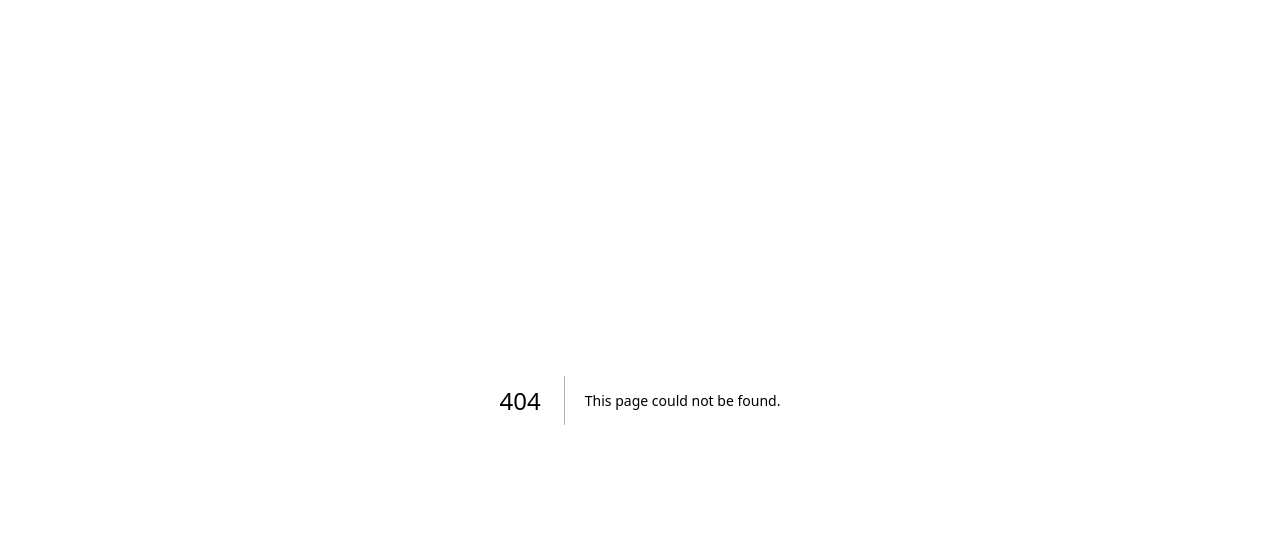
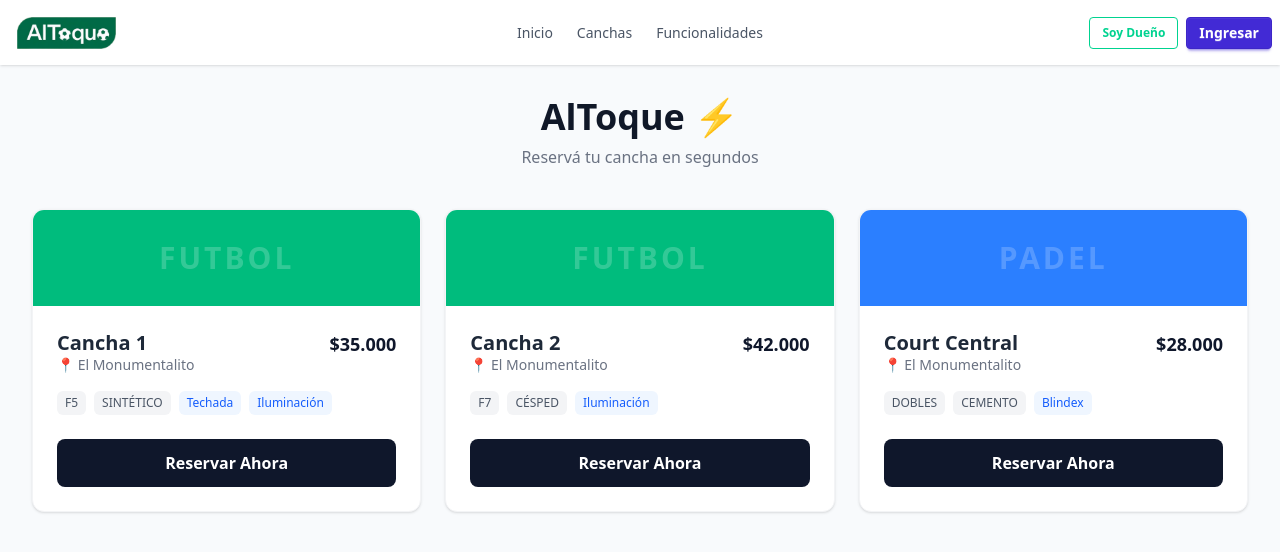
Before and after one commit to LautaroXDS/PROYECTO-ALTOQUE-, a Next.js app: page /canchas in a window 1280 px wide. Before the commit this address had no page. Shown: the top 552 px of the page. Built offline with nearby package versions, Linux system fonts and the light colour scheme.

Commit message:
Navbar y Page v1

```diff
--- /dev/null
+++ b/app/canchas/page.tsx
@@ -0,0 +1,149 @@
+import { supabase } from '../../lib/supabase'
+
+interface Cancha {
+  id: number
+  nombre: string
+  deporte: string
+  formato: string
+  superficie: string
+  precio_hora: number
+  caracteristicas: string[] | null
+
+  complejos: {
+    nombre: string
+    direccion: string
+  } | null
+}
+
+export default async function Home() {
+
+  // --- 🔴 COMENTAMOS LA PARTE QUE FALLA (SUPABASE) ---
+  /*
+  const { data: canchas, error } = await supabase
+    .from('canchas')
+    .select(`
+      *,
+      complejos (
+        nombre,
+        direccion
+      )
+    `)
+  */
+
+  // --- 🟢 AGREGAMOS DATOS FALSOS PARA VER EL DISEÑO ---
+  const error = null; // Fingimos que no hay error
+
+  const canchas = [
+    {
+      id: 1,
+      nombre: "Cancha 1",
+      deporte: "futbol",
+      formato: "F5",
+      superficie: "Sintético",
+      precio_hora: 35000,
+      caracteristicas: ["Techada", "Iluminación"],
+      complejos: { nombre: "El Monumentalito", direccion: "Calle Falsa 123" }
+    },
+    {
+      id: 2,
+      nombre: "Cancha 2",
+      deporte: "futbol",
+      formato: "F7",
+      superficie: "Césped",
+      precio_hora: 42000,
+      caracteristicas: ["Iluminación"],
+      complejos: { nombre: "El Monumentalito", direccion: "Calle Falsa 123" }
+    },
+    {
+      id: 3,
+      nombre: "Court Central",
+      deporte: "padel",
+      formato: "Dobles",
+      superficie: "Cemento",
+      precio_hora: 28000,
+      caracteristicas: ["Blindex"],
+      complejos: { nombre: "El Monumentalito", direccion: "Calle Falsa 123" }
+    }
+  ];
+  // ----------------------------------------------------
+
+  if (error) {
+    console.error("Error trayendo canchas:", error)
+    return <div className="p-10 text-red-500">Error cargando las canchas. Revisá la consola.</div>
+  }
+
+  return (
+    <main className="min-h-screen bg-slate-50 p-8">
+      <header className="mb-10 text-center">
+        <h1 className="text-4xl font-black text-gray-900 mb-2">
+          AlToque ⚡
+        </h1>
+        <p className="text-gray-500">Reservá tu cancha en segundos</p>
+      </header>
+
+      <div className="max-w-7xl mx-auto grid grid-cols-1 md:grid-cols-2 lg:grid-cols-3 gap-6">
+
+        {canchas?.map((cancha: any) => (
+          <div
+            key={cancha.id}
+            className="bg-white rounded-xl overflow-hidden shadow-sm hover:shadow-md transition border border-gray-100"
+          >
+            {/* Cabecera de Color según Deporte */}
+            <div className={`h-24 flex items-center justify-center ${
+              cancha.deporte === 'futbol' ? 'bg-emerald-500' : 'bg-blue-500'
+            }`}>
+              <span className="text-white font-bold text-3xl uppercase tracking-widest opacity-20">
+                {cancha.deporte}
+              </span>
+            </div>
+
+            <div className="p-6">
+              <div className="flex justify-between items-start mb-2">
+                <div>
+                  <h2 className="text-xl font-bold text-gray-800 leading-tight">
+                    {cancha.nombre}
+                  </h2>
+                  <p className="text-sm text-gray-500 font-medium">
+                    📍 {cancha.complejos?.nombre || "Complejo Desconocido"}
+                  </p>
+                </div>
+                <div className="text-right">
+                  <span className="block text-lg font-bold text-slate-900">
+                    ${cancha.precio_hora.toLocaleString('es-AR')}
+                  </span>
+                </div>
+              </div>
+
+              <div className="flex flex-wrap gap-2 mt-4 mb-6">
+                <span className="px-2 py-1 bg-gray-100 text-gray-600 text-xs rounded-md font-medium uppercase">
+                  {cancha.formato}
+                </span>
+                <span className="px-2 py-1 bg-gray-100 text-gray-600 text-xs rounded-md font-medium uppercase">
+                  {cancha.superficie}
+                </span>
+                {cancha.caracteristicas?.map((car: string, i: number) => (
+                   <span key={i} className="px-2 py-1 bg-blue-50 text-blue-600 text-xs rounded-md font-medium capitalize">
+                     {car}
+                   </span>
+                ))}
+              </div>
+
+              <button className="w-full bg-slate-900 text-white py-3 rounded-lg font-semibold hover:bg-slate-800 transition active:scale-95">
+                Reservar Ahora
+              </button>
+
+
+            </div>
+          </div>
+        ))}
+
+        {canchas?.length === 0 && (
+          <p className="col-span-3 text-center text-gray-400">
+            No se encontraron canchas disponibles.
+          </p>
+        )}
+
+      </div>
+    </main>
+  )
+}
--- a/app/layout.tsx
+++ b/app/layout.tsx
@@ -1,7 +1,10 @@
 import type { Metadata } from "next";
+// 1. Mantenemos las fuentes modernas
 import { Geist, Geist_Mono } from "next/font/google";
 import "./globals.css";
+import Navbar from "../components/Navbar";
 
+// Configuración de las fuentes
 const geistSans = Geist({
   variable: "--font-geist-sans",
   subsets: ["latin"],
@@ -12,9 +15,10 @@ const geistMono = Geist_Mono({
   subsets: ["latin"],
 });
 
+//  título para tu negocio
 export const metadata: Metadata = {
-  title: "Create Next App",
-  description: "Generated by create next app",
+  title: "AlToque - Reserva canchas de fútbol, pádel y tenis al instante",
+  description: "Plataforma para reservar canchas deportivas en tu ciudad de forma rápida y sencilla.",
 };
 
 export default function RootLayout({
@@ -23,11 +27,19 @@ export default function RootLayout({
   children: React.ReactNode;
 }>) {
   return (
-    <html lang="en" data-theme="emerald">
+
+    <html lang="es" data-theme="emerald">
       <body
         className={`${geistSans.variable} ${geistMono.variable} antialiased`}
       >
+
+        <Navbar />
+
+
         {children}
+
+
+
       </body>
     </html>
   );
--- a/app/page.tsx
+++ b/app/page.tsx
@@ -1,114 +1,93 @@
-import { supabase } from '../lib/supabase'
+import { MapPin, Trophy, Calendar, Clock } from "lucide-react";
+
+export default function Home() {
+  return (
+    <main className="min-h-screen bg-white">
+      {}
+      <div className="relative w-full min-h-[600px] flex flex-col justify-center items-center pb-20 md:pb-0">
+        {/* 1. IMAGEN DE FONDO + GRADIENTE */}
+        <div className="absolute inset-0 z-0">
+          <img
+            src="https://images.unsplash.com/photo-1626248316972-277121669460?q=80&w=2070&auto=format&fit=crop"
+            alt="Fondo Tenis"
+            className="w-full h-full object-cover object-right"
+          />
+          <div className="absolute inset-0 from-white via-white/90 to-transparent/20"></div>
+        </div>
+
+        {/* 2. CONTENIDO (Texto) */}
+        {/* CAMBIO 2: Centramos el texto y le damos margen arriba para separar */}
+        <div className="relative z-10 max-w-7xl mx-auto px-6 w-full pt-20 md:pt-0">
+          <h1 className="text-5xl md:text-6xl font-black text-emerald-600 leading-tight mb-4 text-center md:text-left">
+            Reserva tu cancha <br />
+            <span className="text-emerald-500">al instante</span>
+          </h1>
+          <p className="text-xl text-gray-500 max-w-lg mb-8 font-medium text-center md:text-left mx-auto md:mx-0">
+            Explorá las canchas disponibles en tu ciudad y en tiempo real.
+          </p>
+        </div>
 
 
-interface Cancha {
-  id: number
-  nombre: string
-  deporte: string
-  formato: string
-  superficie: string
-  precio_hora: number
-  caracteristicas: string[] | null
-
-  complejos: {
-    nombre: string
-    direccion: string
-  } | null
-}
-
-export default async function Home() {
-
-
-  const { data: canchas, error } = await supabase
-    .from('canchas')
-    .select(`
-      *,
-      complejos (
-        nombre,
-        direccion
-      )
-    `)
-
-  if (error) {
-    console.error("Error trayendo canchas:", error)
-    return <div className="p-10 text-red-500">Error cargando las canchas. Revisá la consola.</div>
-  }
-
-
-  return (
-    <main className="min-h-screen bg-slate-50 p-8">
-      <header className="mb-10 text-center">
-        <h1 className="text-4xl font-black text-gray-900 mb-2">
-          AlToque ⚡
-        </h1>
-        <p className="text-gray-500">Reservá tu cancha en segundos</p>
-      </header>
-
-      <div className="max-w-7xl mx-auto grid grid-cols-1 md:grid-cols-2 lg:grid-cols-3 gap-6">
-
-
-        {canchas?.map((cancha: any) => (
-          <div
-            key={cancha.id}
-            className="bg-white rounded-xl overflow-hidden shadow-sm hover:shadow-md transition border border-gray-100"
-          >
-
-            <div className={`h-24 flex items-center justify-center ${
-              cancha.deporte === 'futbol' ? 'bg-emerald-500' : 'bg-blue-500'
-            }`}>
-              <span className="text-white font-bold text-3xl uppercase tracking-widest opacity-20">
-                {cancha.deporte}
-              </span>
+        <div className="relative mt-10 md:absolute md:mt-0 md:-bottom-8 w-[95%] max-w-6xl z-20">
+          <div className="bg-white rounded-3xl md:rounded-full shadow-2xl p-4 md:p-2 flex flex-col md:flex-row items-center divide-y md:divide-y-0 md:divide-x divide-gray-200 border border-gray-100">
+            {/* Input: Ciudad */}
+            <div className="flex-1 px-4 py-3 w-full hover:bg-gray-50 rounded-lg md:rounded-l-full transition cursor-pointer">
+              <div className="flex items-center gap-3 mb-1">
+                <MapPin className="w-5 h-5 text-emerald-500" />
+                <span className="text-sm font-bold text-gray-700">
+                  Ubicación
+                </span>
+              </div>
+              <input
+                type="text"
+                placeholder="Buscar Ciudad"
+                className="w-full bg-transparent outline-none text-gray-600 placeholder-gray-400"
+              />
             </div>
 
+            {/* Input: Deporte */}
+            <div className="flex-1 px-4 py-3 w-full hover:bg-gray-50 transition cursor-pointer">
+              <div className="flex items-center gap-3 mb-1">
+                <Trophy className="w-5 h-5 text-emerald-500" />
+                <span className="text-sm font-bold text-gray-700">Deporte</span>
+              </div>
+              <select className="w-full outline-none text-gray-600 appearance-none cursor-pointer bg-white">
+                <option>Elige deporte</option>
+                <option>Fútbol</option>
+                <option>Padel</option>
+                <option>Tenis</option>
+              </select>
+            </div>
 
-            <div className="p-6">
-              <div className="flex justify-between items-start mb-2">
-                <div>
-                  <h2 className="text-xl font-bold text-gray-800 leading-tight">
-                    {cancha.nombre}
-                  </h2>
-                  <p className="text-sm text-gray-500 font-medium">
-                    📍 {cancha.complejos?.nombre || "Complejo Desconocido"}
-                  </p>
-                </div>
-                <div className="text-right">
-                  <span className="block text-lg font-bold text-slate-900">
-                    ${cancha.precio_hora.toLocaleString('es-AR')}
-                  </span>
-                </div>
+            {/* Input: Fecha */}
+            <div className="flex-1 px-4 py-3 w-full hover:bg-gray-50 transition cursor-pointer">
+              <div className="flex items-center gap-3 mb-1">
+                <Calendar className="w-5 h-5 text-emerald-500" />
+                <span className="text-sm font-bold text-gray-700">Fecha</span>
               </div>
+              <p className="text-gray-600 text-sm">Mañana 30/11</p>
+            </div>
 
+            {/* Input: Hora */}
+            <div className="flex-1 px-4 py-3 w-full hover:bg-gray-50 transition cursor-pointer">
+              <div className="flex items-center gap-3 mb-1">
+                <Clock className="w-5 h-5 text-emerald-500" />
+                <span className="text-sm font-bold text-gray-700">Horario</span>
+              </div>
+              <p className="text-gray-600 text-sm">19:00hs</p>
+            </div>
 
-              <div className="flex flex-wrap gap-2 mt-4 mb-6">
-                <span className="px-2 py-1 bg-gray-100 text-gray-600 text-xs rounded-md font-medium uppercase">
-                  {cancha.formato}
-                </span>
-                <span className="px-2 py-1 bg-gray-100 text-gray-600 text-xs rounded-md font-medium uppercase">
-                  {cancha.superficie}
-                </span>
-                {cancha.caracteristicas?.map((car: string, i: number) => (
-                   <span key={i} className="px-2 py-1 bg-blue-50 text-blue-600 text-xs rounded-md font-medium capitalize">
-                     {car}
-                   </span>
-                ))}
-              </div>
-
-              <button className="w-full bg-slate-900 text-white py-3 rounded-lg font-semibold hover:bg-slate-800 transition active:scale-95">
-                Reservar Ahora
+            {/* Botón Buscar */}
+            <div className="p-2 w-full md:w-auto mt-2 md:mt-0">
+              <button className="w-full md:w-auto bg-slate-800 hover:bg-slate-700 text-white font-bold py-3 px-8 rounded-xl md:rounded-full transition shadow-md">
+                Buscar canchas
               </button>
             </div>
           </div>
-        ))}
-
-        {/* Si no hay datos */}
-        {canchas?.length === 0 && (
-          <p className="col-span-3 text-center text-gray-400">
-            No se encontraron canchas disponibles.
-          </p>
-        )}
-
+        </div>
       </div>
+      ;{}
+      <div className="h-32 bg-slate-50"></div>
     </main>
-  )
+  );
 }
--- /dev/null
+++ b/components/Navbar.tsx
@@ -0,0 +1,61 @@
+import Link from "next/link";
+
+export default function Navbar() {
+  return (
+    <div className="navbar bg-base-100 shadow-sm z-50 relative"> {/* z-50 para que quede siempre arriba */}
+
+      {/* --- IZQUIERDA (Menú Móvil + Logo) --- */}
+      <div className="navbar-start">
+
+        {/* Dropdown del Menú Hamburguesa */}
+        <div className="dropdown">
+          <div tabIndex={0} role="button" className="btn btn-ghost lg:hidden">
+            <svg xmlns="http://www.w3.org/2000/svg" className="h-5 w-5" fill="none" viewBox="0 0 24 24" stroke="currentColor">
+              <path strokeLinecap="round" strokeLinejoin="round" strokeWidth="2" d="M4 6h16M4 12h8m-8 6h16" />
+            </svg>
+          </div>
+
+          {/* --- CAMBIO 1: Agregamos las opciones extra aquí para móvil --- */}
+          <ul tabIndex={0} className="menu menu-sm dropdown-content mt-3 z-[1] p-2 shadow bg-base-100 rounded-box w-52">
+            <li><Link href="/">Inicio</Link></li>
+            <li><Link href="/canchas">Canchas</Link></li>
+            <li><Link href="/funcionalidades">Funcionalidades</Link></li>
+            {/* Divisor */}
+            <li className="menu-title">Cuenta</li>
+            <li><Link href="/login">Soy Dueño</Link></li>
+          </ul>
+        </div>
+
+        {/* LOGO */}
+        <Link href="/" className="btn btn-ghost text-xl font-bold text-emerald-600 px-2">
+            {/* Asegúrate de que el logo tenga un tamaño fijo y pequeño en móvil */}
+            <img src="/img/Logo.png" alt="Logo" className="h-8 w-auto" />
+        </Link>
+      </div>
+
+      {/* --- CENTRO (Menú Desktop) --- */}
+      <div className="navbar-center hidden lg:flex">
+        <ul className="menu menu-horizontal px-1 font-medium text-gray-600">
+          <li><Link href="/" className="hover:text-emerald-600">Inicio</Link></li>
+          <li><Link href="/canchas" className="hover:text-emerald-600">Canchas</Link></li>
+          <li><Link href="/funcionalidades" className="hover:text-emerald-600">Funcionalidades</Link></li>
+        </ul>
+      </div>
+
+      {/* --- DERECHA (Botones) --- */}
+      <div className="navbar-end gap-2">
+
+        {/* CAMBIO 2: Ocultamos "Soy Dueño" en pantallas chicas (hidden) y lo mostramos en medianas (md:flex) */}
+        <Link href="/login" className="hidden md:flex btn btn-outline btn-success btn-sm">
+            Soy Dueño
+        </Link>
+
+        {/* Este botón queda visible siempre, pero podemos achicarlo un poco si quieres */}
+        <Link href="/login" className="btn btn-primary btn-sm text-white text-xs sm:text-sm">
+            Ingresar
+        </Link>
+      </div>
+
+    </div>
+  );
+}
--- a/package.json
+++ b/package.json
@@ -10,6 +10,7 @@
   },
   "dependencies": {
     "@supabase/supabase-js": "^2.86.0",
+    "lucide-react": "^0.555.0",
     "next": "16.0.5",
     "react": "19.2.0",
     "react-dom": "19.2.0"
```
Also changed, not shown: public/img/Logo.png (added), 1 other file (tests, documents, lock files or other folders).
